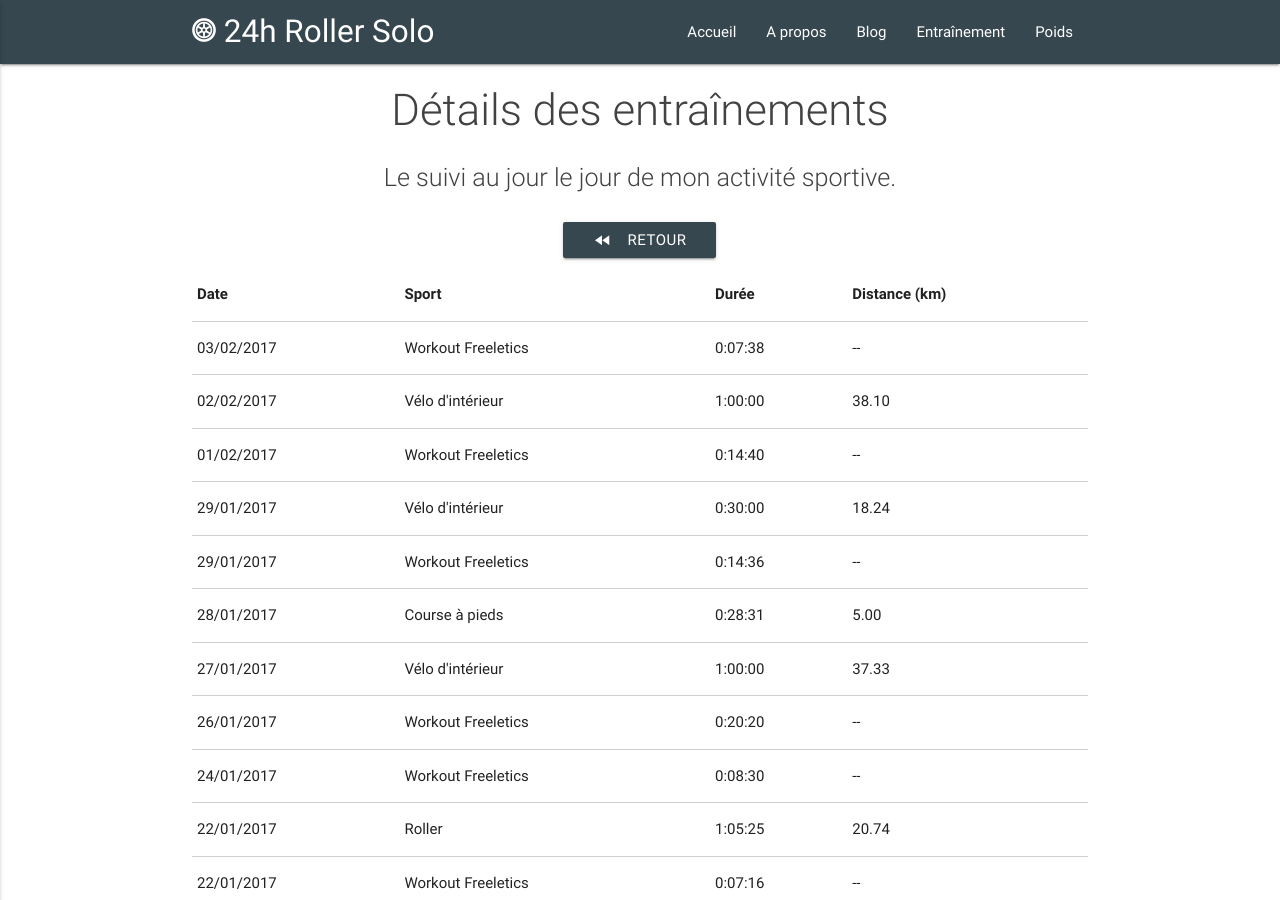
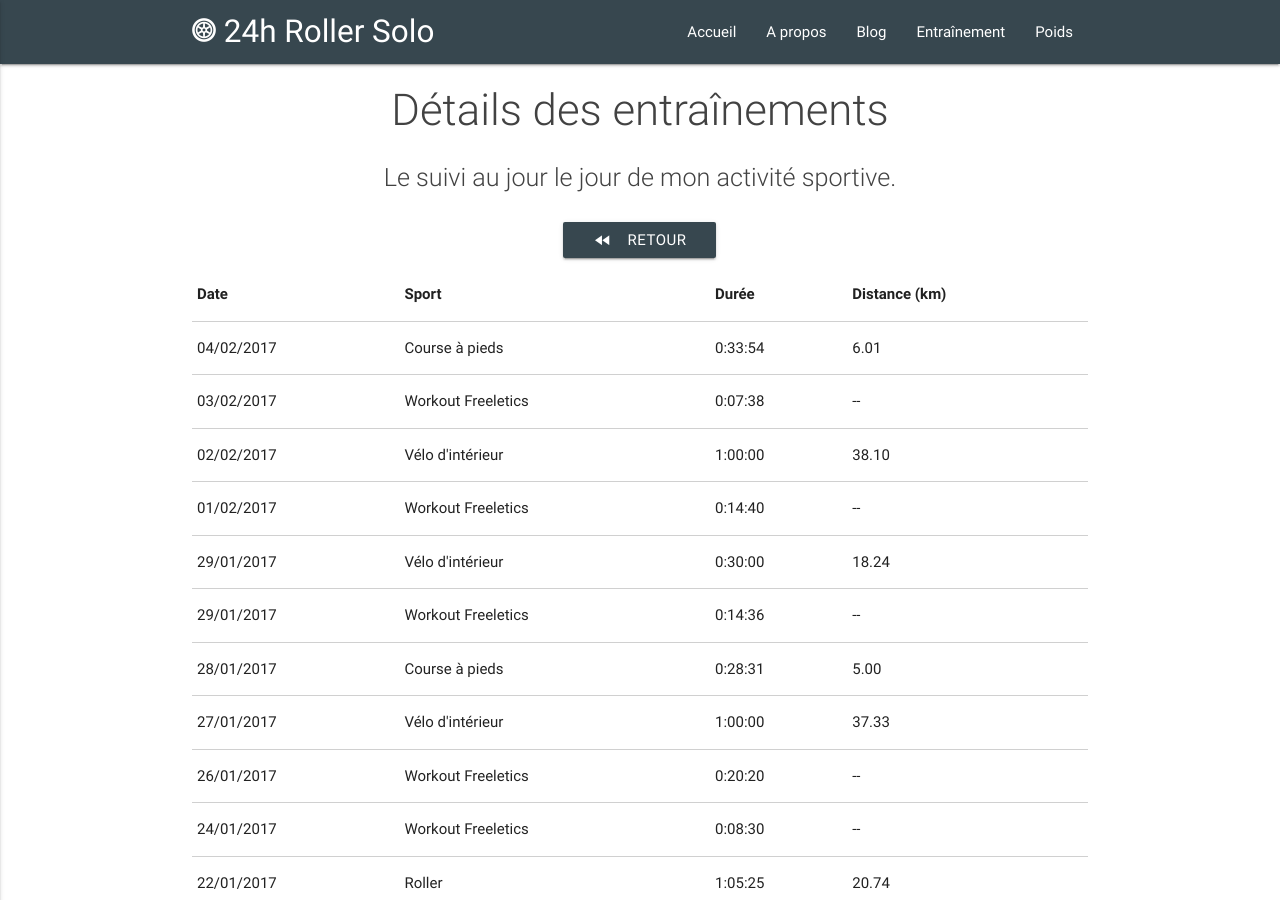
Before and after one commit to 24hRollerSolo/24hRollerSolo.github.io, a Jekyll site: the page built from training/details.html, in a window 1280 px wide and 900 px high. Built offline with Jekyll 4.4.1, drawn with Linux system fonts in a browser that asks for light colours.

Commit message:
Add 2017-02-04 running

```diff
--- a/_data/sports.json
+++ b/_data/sports.json
@@ -1,4 +1,5 @@
 [
+  {"date": "2017-02-04", "type": "RUNNING", "distance": "6.01", "duration": "0:33:54"},
   {"date": "2017-02-03", "type": "WORKOUT", "program": "W05-01 | 10 BURPEES + MORPHEUS Standard", "duration": "0:07:38"},
   {"date": "2017-02-02", "type": "BIKE_INDOOR", "distance": "38.10", "duration": "1:00:00", "program": "9"},
   {"date": "2017-02-01", "type": "WORKOUT", "program": "W05-01 | 25 LUNGES + 1/5 APHRODITE Standard", "duration": "0:14:40"},
```
